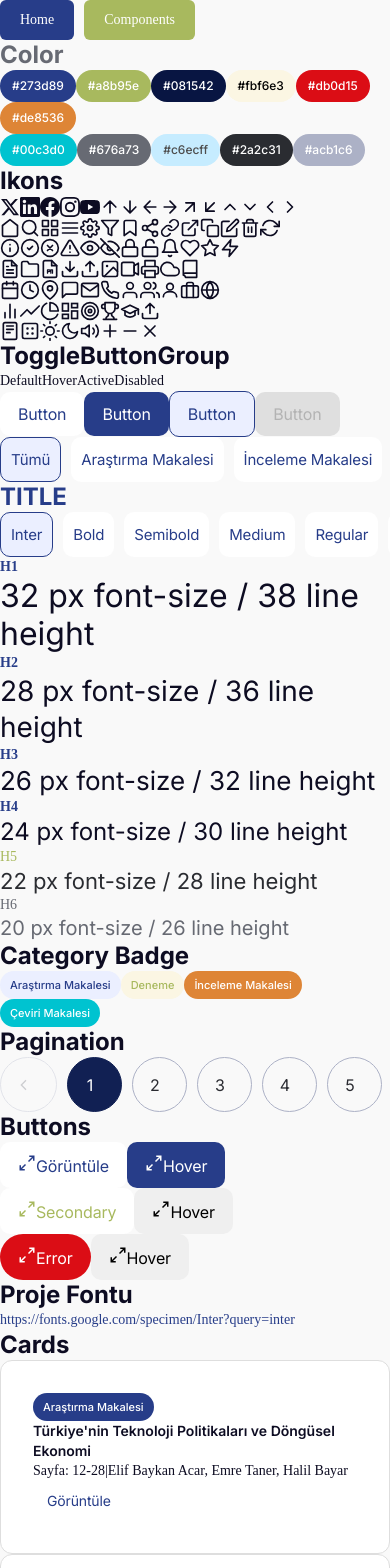
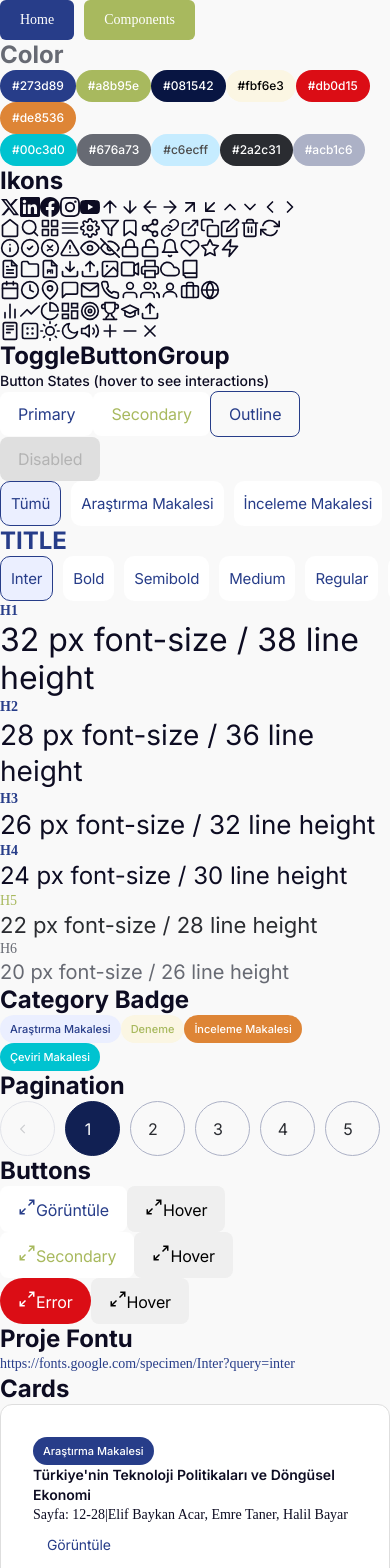
Before and after one commit to handeada/zeplin-case, a React (Vite) app: page /components in a window 390 px wide. Shown: the top 1568 px of the page. Built offline with nearby package versions, Linux system fonts and the light colour scheme.

Commit message:
refactor: Update styles across components to use mixins and design tokens for consistency

```diff
--- a/src/components/Button/Button.scss
+++ b/src/components/Button/Button.scss
@@ -8,29 +8,29 @@
 
 .btn {
   @include button-base;
-  border-radius: 10px;
-  font-size: 18px;
-  font-weight: 400;
+  border-radius: radius('lg');
+  font-size: map-get($font-sizes, 'lg');
+  font-weight: map-get($font-weights, 'regular');
   letter-spacing: -0.154px;
   line-height: 20px;
-  transition: all 200ms ease;
+  transition: all $transition-base;
 
   // ===========================================
   // Size Variants
   // ===========================================
   &--sm {
-    padding: 10px 14px;
-    font-size: 14px;
+    padding: space('2.5') 14px;
+    font-size: map-get($font-sizes, 'body');
   }
 
   &--md {
     padding: 12px 18px;
-    font-size: 16px;
+    font-size: map-get($font-sizes, 'md');
   }
 
   &--lg {
     padding: 17px 21px;
-    font-size: 18px;
+    font-size: map-get($font-sizes, 'lg');
   }
 
   // ===========================================
@@ -57,40 +57,8 @@
     }
 
     &:disabled {
-      background-color: color('gray-disabled');
-      color: color('gray-disabled-text');
-      cursor: not-allowed;
-      opacity: 1;
+      @include button-disabled;
     }
-  }
-
-  // ===========================================
-  // Showcase variants for Storybook/Testing
-  // ===========================================
-  &--primary-default {
-    background-color: color('bg-white');
-    color: color('primary');
-    border: none;
-  }
-
-  &--primary-hover {
-    background-color: color('primary');
-    color: white;
-    border: none;
-  }
-
-  &--primary-active {
-    background-color: color('primary-light');
-    color: color('primary');
-    border: 1px solid color('primary');
-  }
-
-  &--primary-disabled {
-    background-color: color('gray-disabled');
-    color: color('gray-disabled-text');
-    border: none;
-    cursor: not-allowed;
-    opacity: 1;
   }
 
   // ===========================================
@@ -113,10 +81,7 @@
     }
 
     &:disabled {
-      background-color: color('gray-disabled');
-      color: color('gray-disabled-text');
-      cursor: not-allowed;
-      opacity: 1;
+      @include button-disabled;
     }
   }
 
@@ -139,11 +104,8 @@
     }
 
     &:disabled {
-      background-color: color('gray-disabled');
-      color: color('gray-disabled-text');
+      @include button-disabled;
       border-color: color('gray-disabled');
-      cursor: not-allowed;
-      opacity: 1;
     }
   }
 
@@ -215,17 +177,14 @@
     background-color: color('success');
     color: white;
     border: none;
-    border-radius: 50px;
+    border-radius: radius('full');
 
     &:hover:not(:disabled) {
       background-color: color('secondary-dark');
     }
 
     &:disabled {
-      background-color: color('gray-disabled');
-      color: color('gray-disabled-text');
-      cursor: not-allowed;
-      opacity: 1;
+      @include button-disabled;
     }
   }
 
@@ -236,17 +195,14 @@
     background-color: color('error');
     color: white;
     border: none;
-    border-radius: 50px;
+    border-radius: radius('full');
 
     &:hover:not(:disabled) {
-      background-color: #9d0006;
+      background-color: color('error-dark');
     }
 
     &:disabled {
-      background-color: color('gray-disabled');
-      color: color('gray-disabled-text');
-      cursor: not-allowed;
-      opacity: 1;
+      @include button-disabled;
     }
   }
 
--- a/src/components/Card/Card.scss
+++ b/src/components/Card/Card.scss
@@ -87,8 +87,7 @@
   }
 
   &__meta {
-    display: flex;
-    align-items: center;
+    @include flex-start;
     gap: space('3');
     font-size: map-get($font-sizes, 'small');
     color: color('text-muted');
@@ -119,8 +118,7 @@
   }
 
   &__stats {
-    display: flex;
-    align-items: center;
+    @include flex-start;
     gap: space('4');
     padding-top: space('3');
     border-top: 1px solid color('gray-100');
@@ -128,16 +126,14 @@
   }
 
   &__stat {
-    display: flex;
-    align-items: center;
+    @include flex-start;
     gap: space('1');
     font-size: map-get($font-sizes, 'small');
     color: color('text-muted');
   }
 
   &__stat-icon {
-    display: flex;
-    align-items: center;
+    @include flex-start;
     color: color('gray-400');
 
     svg {
--- a/src/components/Footer/Footer.scss
+++ b/src/components/Footer/Footer.scss
@@ -2,20 +2,13 @@
 @use '../../styles/mixins' as *;
 
 .footer {
-  background-color: #1e2d46;
+  background-color: color('footer-bg');
   color: white;
   padding: space('10') 0 0 0;
   margin-top: auto;
 
   .container {
-    width: 100%;
-    max-width: 1440px;
-    margin: 0 auto;
-    padding: 0 space('6');
-
-    @media (max-width: 768px) {
-      padding: 0 space('4');
-    }
+    @include container;
   }
 
   // Contact Section
@@ -41,11 +34,9 @@
     flex-shrink: 0;
     width: 48px;
     height: 48px;
-    border-radius: 50%;
+    border-radius: radius('full');
     border: 1px solid rgba(255, 255, 255, 0.2);
-    display: flex;
-    align-items: center;
-    justify-content: center;
+    @include flex-center;
     color: white;
   }
 
@@ -73,12 +64,11 @@
   }
 
   &__email {
-    font-size: 16px;
+    font-size: map-get($font-sizes, 'md');
   }
 
   &__email-link {
-    display: inline-flex;
-    align-items: center;
+    @include flex-start;
     gap: space('1');
     color: color('error');
     text-decoration: none;
--- a/src/components/Pagination/Pagination.scss
+++ b/src/components/Pagination/Pagination.scss
@@ -2,32 +2,30 @@
 @use '../../styles/mixins' as *;
 
 .pagination {
-  display: inline-flex;
-  align-items: center;
-  gap: 10px;
+  @include flex-start;
+  gap: space('2.5');
 
   &__pages {
-    display: flex;
-    align-items: center;
-    gap: 10px;
+    @include flex-start;
+    gap: space('2.5');
   }
 
   // D2C Style: Pill-shaped pagination with border
   &__button {
     @include flex-center;
-    gap: 10px;
+    gap: space('2.5');
     min-width: 55px;
     height: 55px;
     padding: 17px 24px 17px 15px;
     font-family: $font-family-base;
-    font-weight: 400;
-    font-size: 16px;
-    color: #2a2b31; // D2C text color
+    font-weight: map-get($font-weights, 'regular');
+    font-size: map-get($font-sizes, 'md');
+    color: color('gray-500');
     background-color: transparent;
-    border: 1px solid color('gray-300'); // #acb1c6
-    border-radius: 50px;
+    border: 1px solid color('gray-300');
+    border-radius: radius('full');
     cursor: pointer;
-    transition: all 150ms ease;
+    transition: all $transition-fast;
 
     &:hover:not(:disabled):not(.pagination__button--active) {
       background-color: color('gray-50');
@@ -69,12 +67,10 @@
   }
 
   &__dots {
-    display: flex;
-    align-items: center;
-    justify-content: center;
+    @include flex-center;
     min-width: 32px;
     color: color('gray-300');
-    font-size: 16px;
+    font-size: map-get($font-sizes, 'md');
   }
 
   // Compact variant (smaller, for less space)
@@ -82,8 +78,8 @@
     .pagination__button {
       min-width: 40px;
       height: 40px;
-      padding: 10px 16px;
-      font-size: 14px;
+      padding: space('2.5') space('4');
+      font-size: map-get($font-sizes, 'body');
     }
   }
 }
--- a/src/components/PostCard/PostCard.scss
+++ b/src/components/PostCard/PostCard.scss
@@ -2,8 +2,7 @@
 @use '../../styles/mixins' as *;
 
 .post-card {
-  display: flex;
-  align-items: center;
+  @include flex-start;
   gap: space('4');
   padding: space('4') space('5');
   background-color: color('bg-white');
@@ -22,8 +21,7 @@
   }
 
   &__tags {
-    display: flex;
-    align-items: center;
+    @include flex-start;
     gap: space('2');
   }
 
@@ -71,8 +69,7 @@
   }
 
   &__meta-item {
-    display: flex;
-    align-items: center;
+    @include flex-start;
     gap: space('1');
   }
 
@@ -95,8 +92,7 @@
 
   // Actions section
   &__actions {
-    display: flex;
-    align-items: center;
+    @include flex-start;
     gap: space('2');
   }
 
--- a/src/pages/ComponentLibrary/ComponentLibrary.jsx
+++ b/src/pages/ComponentLibrary/ComponentLibrary.jsx
@@ -246,19 +246,15 @@ const ComponentLibrary = () => {
           <section>
             <Typography variant="h4" weight="bold" className="mb-4">ToggleButtonGroup</Typography>
             <div className="space-y-4">
-              {/* Button State Labels */}
-              <div className="flex items-center gap-6">
-                <span className="text-xs text-gray-400 w-16 text-center">Default</span>
-                <span className="text-xs text-gray-400 w-16 text-center">Hover</span>
-                <span className="text-xs text-gray-400 w-16 text-center">Active</span>
-                <span className="text-xs text-gray-400 w-16 text-center">Disabled</span>
-              </div>
-              {/* Button State Showcase */}
-              <div className="flex items-center gap-3">
-                <Button variant="primary-default" size="md">Button</Button>
-                <Button variant="primary-hover" size="md">Button</Button>
-                <Button variant="primary-active" size="md">Button</Button>
-                <Button variant="primary-disabled" size="md" disabled>Button</Button>
+              {/* Button States - Interactive Example */}
+              <div className="space-y-2">
+                <Typography variant="body" weight="medium">Button States (hover to see interactions)</Typography>
+                <div className="flex items-center gap-3">
+                  <Button variant="primary" size="md">Primary</Button>
+                  <Button variant="secondary" size="md">Secondary</Button>
+                  <Button variant="outline" size="md">Outline</Button>
+                  <Button variant="primary" size="md" disabled>Disabled</Button>
+                </div>
               </div>
               {/* Toggle Group Example */}
               <ToggleButtonGroup
--- a/src/styles/_mixins.scss
+++ b/src/styles/_mixins.scss
@@ -80,6 +80,26 @@
   white-space: nowrap;
 }
 
+// Container mixin
+@mixin container {
+  width: 100%;
+  max-width: 1440px;
+  margin: 0 auto;
+  padding: 0 space('6');
+
+  @media (max-width: 768px) {
+    padding: 0 space('4');
+  }
+}
+
+// Button disabled state mixin
+@mixin button-disabled {
+  background-color: color('gray-disabled');
+  color: color('gray-disabled-text');
+  cursor: not-allowed;
+  opacity: 1;
+}
+
 // Focus ring
 @mixin focus-ring {
   &:focus {
--- a/src/styles/_variables.scss
+++ b/src/styles/_variables.scss
@@ -22,6 +22,7 @@ $colors: (
   'warning-light': #fff4eb,
   'error': #db0d15,
   'error-light': #fee2e2,
+  'error-dark': #9d0006,
   'info': #00c3d0,
   'info-light': #c6ecff,
 
@@ -49,6 +50,7 @@ $colors: (
   'bg-white': #ffffff,
   'bg-light': #f9f9f9,
   'bg-dark': #081542,
+  'footer-bg': #1e2d46,
 
   // Badge Colors (from D2C COLOR section)
   'badge-primary': #273d89,
@@ -74,6 +76,8 @@ $font-sizes: (
   'h4': 24px,
   'h5': 22px,
   'h6': 20px,
+  'lg': 18px,
+  'md': 16px,
   'body': 14px,
   'small': 12px,
   'xs': 10px,
@@ -103,6 +107,7 @@ $spacing: (
   '0': 0,
   '1': 4px,
   '2': 8px,
+  '2.5': 10px,
   '3': 12px,
   '4': 16px,
   '5': 20px,
@@ -120,6 +125,7 @@ $radius: (
   'lg': 8px,
   'xl': 12px,
   '2xl': 16px,
+  '3xl': 24px,
   'full': 9999px,
 );
 
```
Also changed, not shown: src/components/CTASection/CTASection.scss (+7 -17 lines), src/components/Header/Header.scss (+13 -34 lines).
